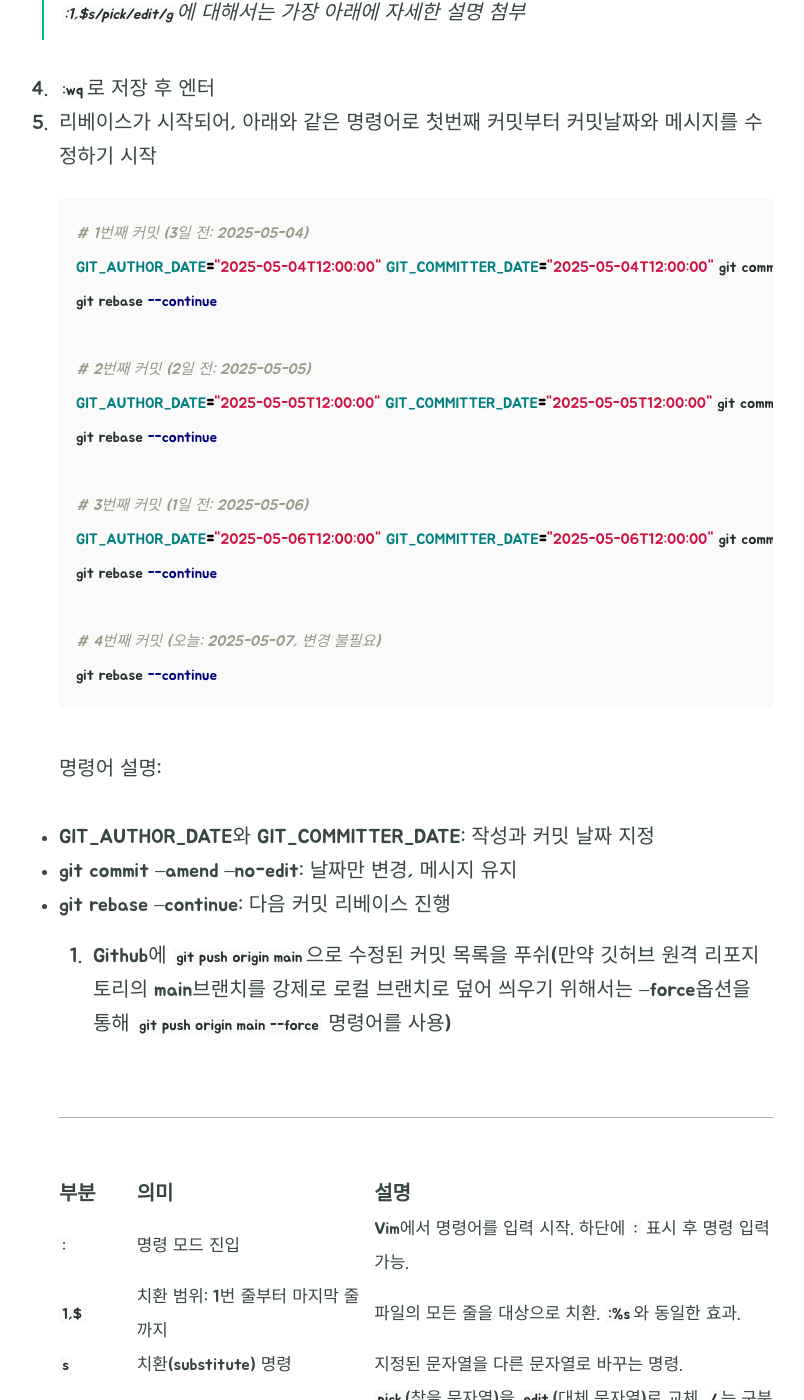
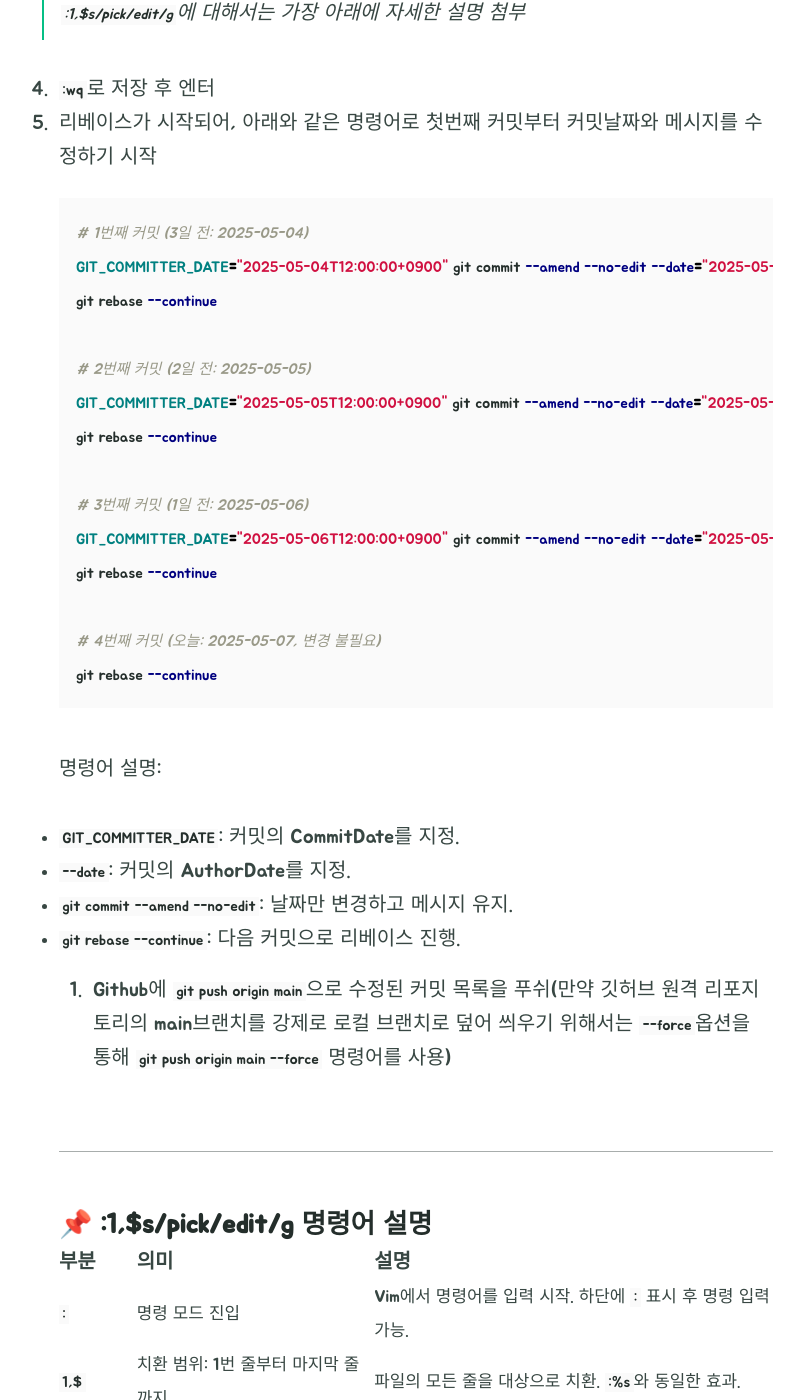
Before and after one commit to tletle7102/tletle7102.github.io, a Jekyll site: the page built from _posts/2025-05-07-cs-89.md, in a window 1280 px wide and 1400 px high, scrolled down 1964 px. Shown: the whole window, without its empty margins (224-1028 px from the left). Built offline with Jekyll 4.4.1, drawn with Linux system fonts in a browser that asks for light colours; some of the changed text lies outside the part shown.

Commit message:
update post

````diff
--- a/_posts/2025-05-07-cs-89.md
+++ b/_posts/2025-05-07-cs-89.md
@@ -6,7 +6,6 @@ tags:
   - CS Basics
 last_modified_at:
 ---
-
 
 ### Github 로컬 리포지토리에서 푸쉬되지 않은 Commit 날짜 변경 방법
 
@@ -22,7 +21,7 @@ last_modified_at:
 
 #### 📌 한 개의 커밋만 할 경우 날짜 수정 방법
 1. `git add 커밋할대상파일`로 커밋할 파일을 준비. 여러 파일을 추가하려면 `git add .` 사용
-2. `GIT_AUTHOR_DATE="2025-05-14T12:00:00" GIT_COMMITTER_DATE="2025-05-14T12:00:00" git commit -m "Add feature to file1"`로 커밋 날짜를 과거로 설정하고 커밋
+2. `GIT_COMMITTER_DATE="2025-05-14T12:00:00+0900" git commit -m "Add feature to file1" --date="2025-05-14T12:00:00+0900"`로 커밋 날짜를 과거로 설정하고 커밋
 3. `git push origin main`로 main 브랜치로 푸시
 
 ---
@@ -39,11 +38,13 @@ Git에서 커밋 기록을 "다시 써서" 정리하거나 재구성하는 작
 
 #### 📌 여러 개의 커밋 날짜 수정 방법
 1. `git log --oneline`로 로컬 저장소의 푸쉬되지 않은 커밋 히스토리 목록 확인
-(예시)
-abc1234 Add feature A to file1
-def5678 Add feature B to file2
-...
-xyz7890 (직전 커밋 해쉬)
+
+   ```bash
+   abc1234 Add feature A to file1
+   def5678 Add feature B to file2
+   xyz7890 (직전 커밋 해쉬)
+   ...
+
 2. `git rebase -i 직전커밋해쉬`로 인터랙티브 리베이스 시작(여기서 직전커밋해쉬란, 내가 돌아가서 편집을 하고자 하는 대상의 직전 커밋의 해쉬, 대상이 아님)
 (예시)
 pick abc1234 Add feature A to file1
@@ -58,18 +59,17 @@ edit ghi9012 Update file3 with new logic
 4. `:wq`로 저장 후 엔터
 5. 리베이스가 시작되어, 아래와 같은 명령어로 첫번째 커밋부터 커밋날짜와 메시지를 수정하기 시작
 
-
 ```shell
 # 1번째 커밋 (3일 전: 2025-05-04)
-GIT_AUTHOR_DATE="2025-05-04T12:00:00" GIT_COMMITTER_DATE="2025-05-04T12:00:00" git commit --amend --no-edit
+GIT_COMMITTER_DATE="2025-05-04T12:00:00+0900" git commit --amend --no-edit --date="2025-05-04T12:00:00+0900"
 git rebase --continue
 
 # 2번째 커밋 (2일 전: 2025-05-05)
-GIT_AUTHOR_DATE="2025-05-05T12:00:00" GIT_COMMITTER_DATE="2025-05-05T12:00:00" git commit --amend --no-edit
+GIT_COMMITTER_DATE="2025-05-05T12:00:00+0900" git commit --amend --no-edit --date="2025-05-05T12:00:00+0900"
 git rebase --continue
 
 # 3번째 커밋 (1일 전: 2025-05-06)
-GIT_AUTHOR_DATE="2025-05-06T12:00:00" GIT_COMMITTER_DATE="2025-05-06T12:00:00" git commit --amend --no-edit
+GIT_COMMITTER_DATE="2025-05-06T12:00:00+0900" git commit --amend --no-edit --date="2025-05-06T12:00:00+0900"
 git rebase --continue
 
 # 4번째 커밋 (오늘: 2025-05-07, 변경 불필요)
@@ -77,12 +77,15 @@ git rebase --continue
 ```
 
 명령어 설명:
-- GIT_AUTHOR_DATE와 GIT_COMMITTER_DATE: 작성과 커밋 날짜 지정
-- git commit --amend --no-edit: 날짜만 변경, 메시지 유지
-- git rebase --continue: 다음 커밋 리베이스 진행
-6. Github에 `git push origin main`으로 수정된 커밋 목록을 푸쉬(만약 깃허브 원격 리포지토리의 main브랜치를 강제로 로컬 브랜치로 덮어 씌우기 위해서는 --force옵션을 통해 `git push origin main --force` 명령어를 사용)
+- `GIT_COMMITTER_DATE`: 커밋의 CommitDate를 지정.
+- `--date`: 커밋의 AuthorDate를 지정.
+- `git commit --amend --no-edit`: 날짜만 변경하고 메시지 유지.
+- `git rebase --continue`: 다음 커밋으로 리베이스 진행.
+6. Github에 `git push origin main`으로 수정된 커밋 목록을 푸쉬(만약 깃허브 원격 리포지토리의 main브랜치를 강제로 로컬 브랜치로 덮어 씌우기 위해서는 `--force`옵션을 통해 `git push origin main --force` 명령어를 사용)
 
 ---
+
+#### 📌 :1,$s/pick/edit/g 명령어 설명
 
 | **부분**       | **의미**                                      | **설명**                                                                 |
 |----------------|----------------------------------------------|-------------------------------------------------------------------------|
````
